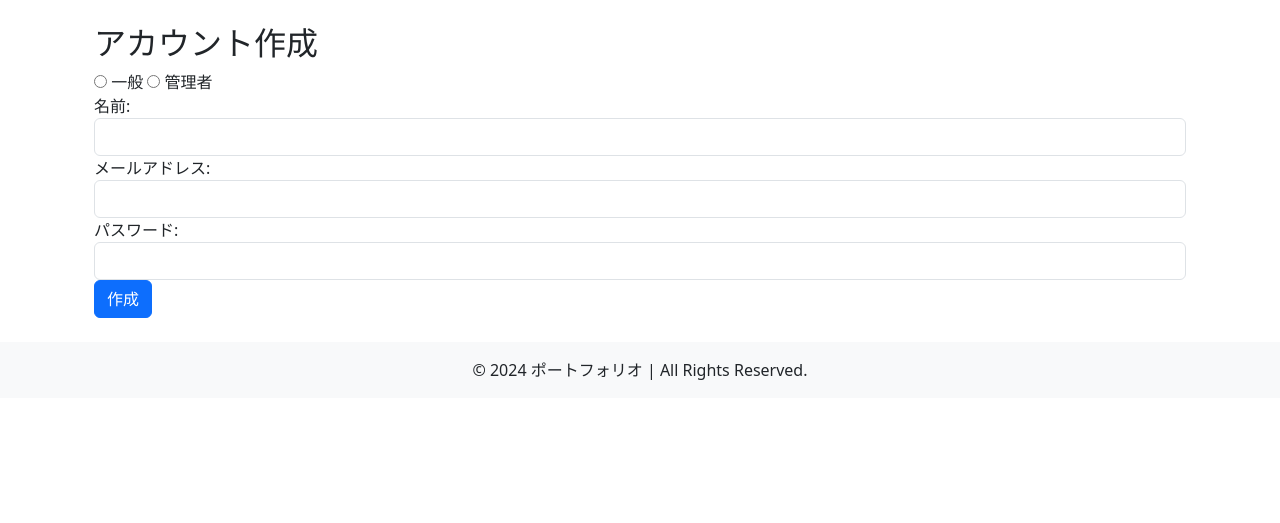
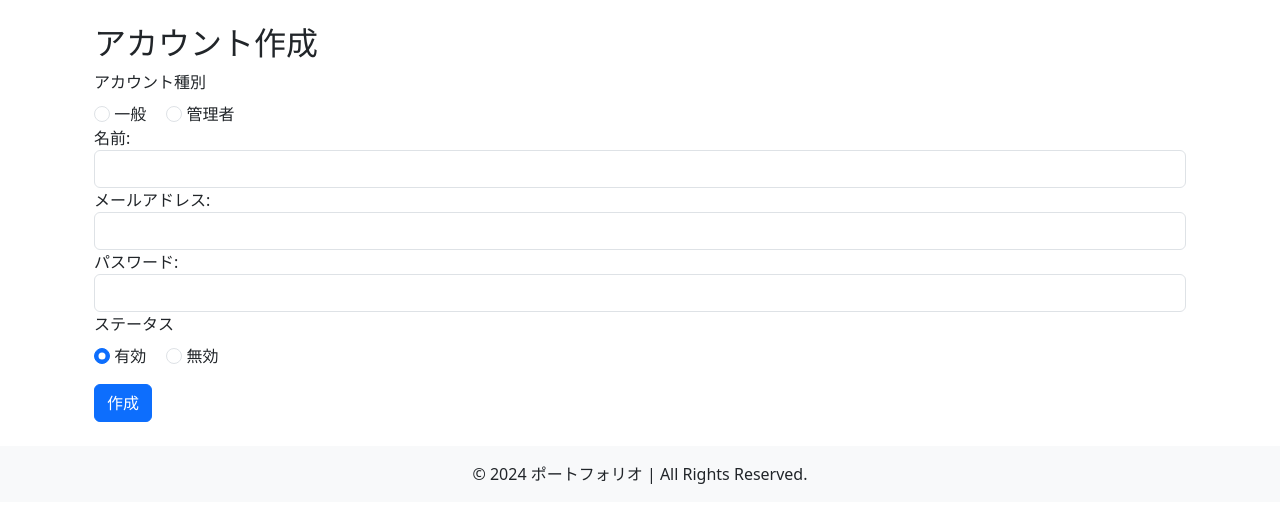
Before and after one commit to shunsuke2sasano/sasano_portfolio, a Django app: page /accounts/account_create/ in a window 1280 px wide. Shown: the part 56-579 px from the top of the page. Run offline with Django 5.2, Linux system fonts and the light colour scheme; the visitor is signed in with stand-in values (Sample User, id 1).

Commit message:
ステータスを追加

```diff
--- a/accounts/forms.py
+++ b/accounts/forms.py
@@ -126,6 +126,10 @@ class AccountForm(forms.ModelForm):
         label="種別",
         required=True,
     )
+    STATUS_CHOICES = [
+        ('active', '有効'),
+        ('inactive', '無効'),
+    ]
 
     name = forms.CharField(
         max_length=255,
@@ -188,10 +192,17 @@ class AccountForm(forms.ModelForm):
         widget=forms.Textarea(attrs={'class': 'form-control'}),
         label="自己紹介",
     )
+    status = forms.ChoiceField(
+        choices=STATUS_CHOICES,
+        widget=forms.RadioSelect(attrs={'class': 'form-check-input'}),
+        label="ステータス",
+        initial='active',
+        required=True
+    )
 
     class Meta:
         model = CustomUser
-        fields = ['name', 'email', 'password', 'profile_image', 'furigana', 'age', 'bio']
+        fields = ['name', 'email', 'password', 'profile_image', 'furigana', 'age', 'bio', 'status']
 
     def clean_password(self):
         """パスワードバリデーション"""
--- a/accounts/models.py
+++ b/accounts/models.py
@@ -59,6 +59,17 @@ class CustomUser(AbstractUser):
         null=True,
         blank=True,
         verbose_name="年齢"
+    )
+    STATUS_CHOICES = [
+        ('active', '有効'),
+        ('inactive', '無効'),
+    ]
+
+    status = models.CharField(
+        max_length=8,
+        choices=STATUS_CHOICES,
+        default='active',
+        verbose_name="ステータス"
     )
     is_deleted = models.BooleanField(default=False, verbose_name="削除フラグ")
 
--- a/accounts/templates/accounts/account_create.html
+++ b/accounts/templates/accounts/account_create.html
@@ -11,14 +11,17 @@
 
         <!-- アカウント種別選択 -->
         <div class="form-group">
-            <label>
-                <input type="radio" name="account_type" value="general" class="account-type" {% if form.account_type.value == "general" %}checked{% endif %}>
-                一般
-            </label>
-            <label>
-                <input type="radio" name="account_type" value="admin" class="account-type" {% if form.account_type.value == "admin" %}checked{% endif %}>
-                管理者
-            </label>
+            <label class="form-label">アカウント種別</label>
+            <div>
+                <label class="form-check-label">
+                    <input type="radio" name="account_type" value="general" class="form-check-input" {% if form.account_type.value == "general" %}checked{% endif %}>
+                    一般
+                </label>
+                <label class="form-check-label ms-3">
+                    <input type="radio" name="account_type" value="admin" class="form-check-input" {% if form.account_type.value == "admin" %}checked{% endif %}>
+                    管理者
+                </label>
+            </div>
         </div>
 
         <!-- 共通の入力項目 -->
@@ -42,6 +45,24 @@
             {{ form.password.label_tag }}
             {{ form.password }}
             {% for error in form.password.errors %}
+                <div class="text-danger validation-error">{{ error }}</div>
+            {% endfor %}
+        </div>
+
+        <!-- ステータスの入力項目 -->
+        <div class="form-group">
+            <label class="form-label">ステータス</label>
+            <div>
+                <label class="form-check-label">
+                    <input type="radio" name="status" value="active" class="form-check-input" {% if form.status.value == "active" %}checked{% endif %}>
+                    有効
+                </label>
+                <label class="form-check-label ms-3">
+                    <input type="radio" name="status" value="inactive" class="form-check-input" {% if form.status.value == "inactive" %}checked{% endif %}>
+                    無効
+                </label>
+            </div>
+            {% for error in form.status.errors %}
                 <div class="text-danger validation-error">{{ error }}</div>
             {% endfor %}
         </div>
@@ -81,7 +102,7 @@
             </div>
         </div>
 
-        <button type="submit" class="btn btn-primary">作成</button>
+        <button type="submit" class="btn btn-primary mt-3">作成</button>
     </form>
 </div>
 
--- a/static/accounts/account_create.js
+++ b/static/accounts/account_create.js
@@ -3,7 +3,14 @@ document.addEventListener("DOMContentLoaded", function () {
     const accountTypeRadios = document.querySelectorAll("input[name='account_type']");
     const updateButton = document.querySelector("button[type='submit']"); // 更新ボタンを取得
     const form = document.querySelector("form"); // フォーム全体を取得
+    const statusRadios = document.querySelectorAll("input[name='status']");
 
+    // ステータスの変更イベント
+    statusRadios.forEach(radio => {
+        radio.addEventListener("change", function () {
+            console.log(`ステータスが変更されました: ${this.value}`);
+        });
+    });
     // バリデーションエラーをクリアする関数
     function clearValidationErrors() {
         const errorMessages = document.querySelectorAll(".validation-error");
```
Also changed, not shown: accounts/migrations/0004_customuser_status.py (added).
